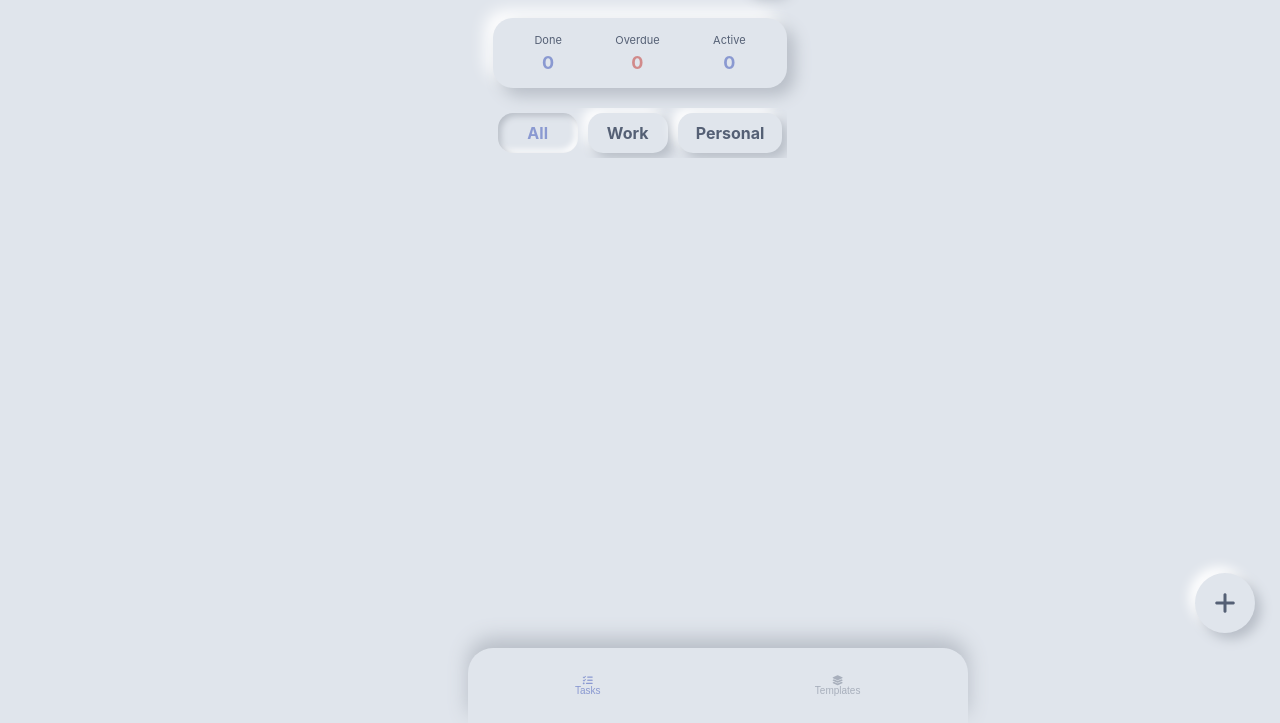
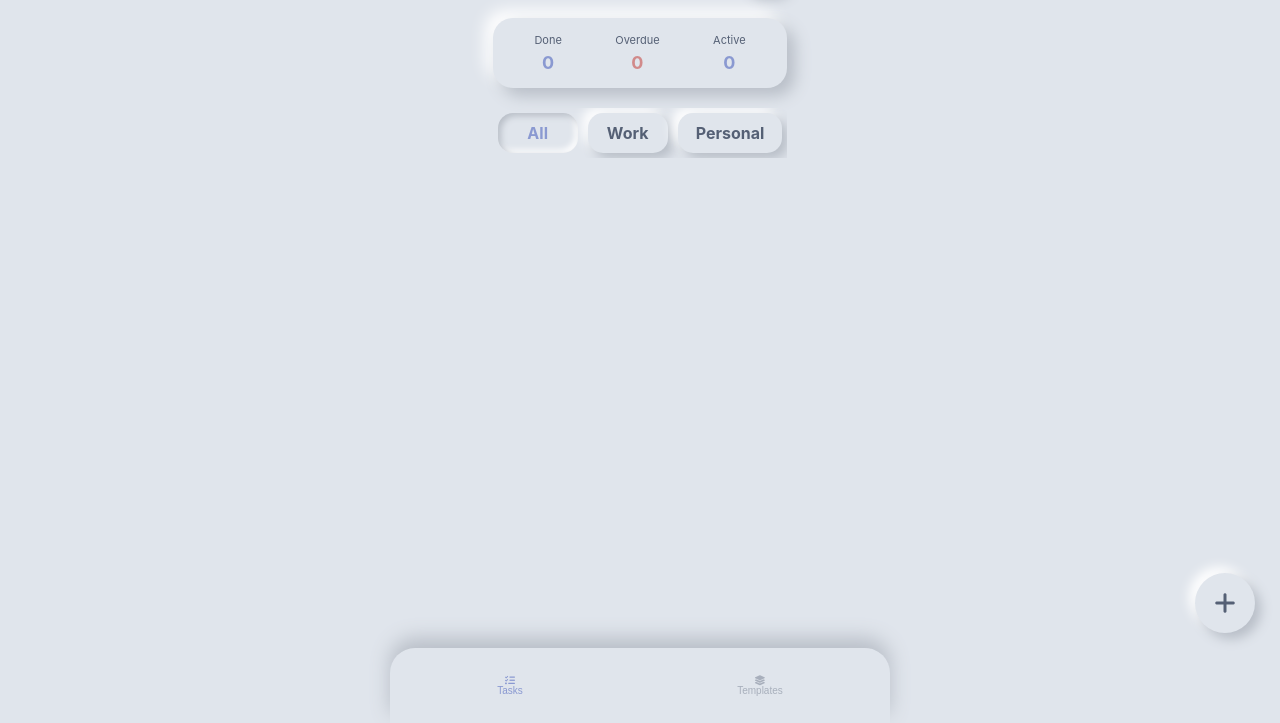
Before and after one commit to s-yamazaki938/ToDoList, a plain HTML site: page index.html in a window 1280 px wide. Shown: the part 77-800 px from the top of the page. Drawn offline with nearby package versions, Linux system fonts and the light colour scheme; no server answers.

Commit message:
Bugfix bottom bar

```diff
--- a/style.css
+++ b/style.css
@@ -5,6 +5,9 @@
     --shadow-dark: #b8bec7;
     --accent-blue: #8a99d1;
     --accent-red: #d18a8a;
+}
+html {
+    overflow-y: scroll;
 }
 body.dark-mode {
     --bg-color: #2C2F33;
@@ -17,6 +20,7 @@ body {
     background: var(--bg-color); color: var(--text-color);
     font-family: -apple-system, BlinkMacSystemFont, "Segoe UI", Roboto, sans-serif;
     display: flex; flex-direction: column; align-items: center; min-height: 100vh;
+    width: 100vw; overflow-x: hidden;
 }
 .neu-btn {
     background: var(--bg-color); box-shadow: 6px 6px 12px var(--shadow-dark), -6px -6px 12px var(--shadow-light);
@@ -34,7 +38,7 @@ body {
 .screen.active { display: block; }
 @keyframes fadeIn { from { opacity: 0; } to { opacity: 1; } }
 .bottom-nav {
-    position: fixed; bottom: 0; width: 100%; max-width: 500px; height: 75px;
+    position: fixed; bottom: 0; left: 50%; transform: translateX(-50%); width: 100%; max-width: 500px; height: 75px;
     background: var(--bg-color); display: flex; justify-content: space-around; align-items: center;
     box-shadow: 0 -10px 20px var(--shadow-dark); z-index: 100; border-radius: 25px 25px 0 0;
 }
```
